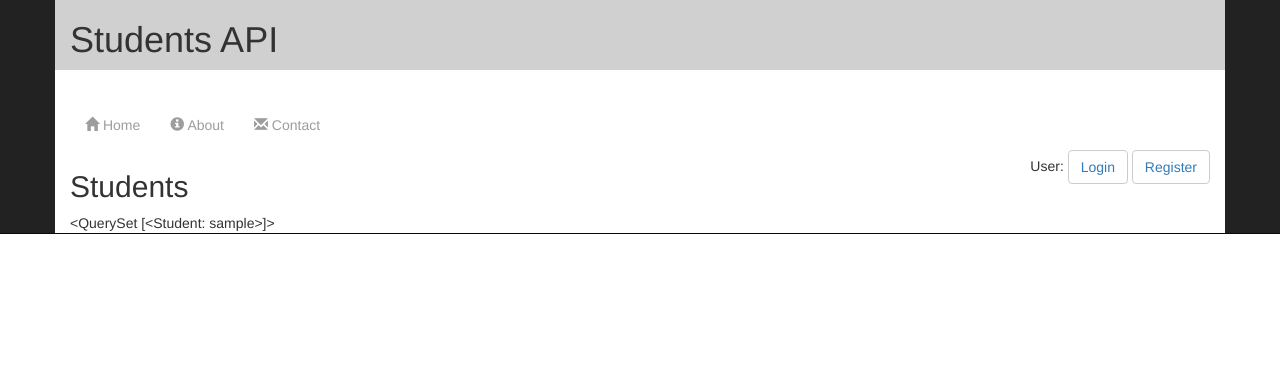
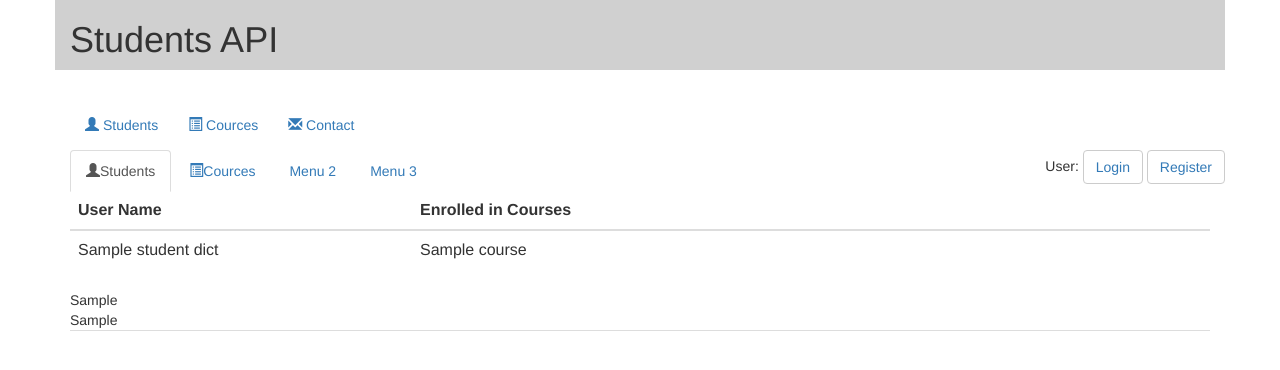
Before and after one commit to gajal123/Students_API, a Django app: template Students/templates/home.html in a window 1280 px wide. Shown: the top 370 px of the page. Run offline with Django 3.2, Linux system fonts and the light colour scheme; tables that the repository leaves empty hold one stand-in row (values such as "Sample post"); the template is opened without the code that fills it: values that come from a table or form of the project are taken from there, most other values are stand-ins (such as "Sample title", 1, 10 or a date in 2020); some libraries are stand-ins or nearby versions.

Commit message:
created navbar. Displayed Students with their Cources

```diff
--- a/Students/templates/base.html
+++ b/Students/templates/base.html
@@ -12,15 +12,21 @@
     <meta name="description" content="">
     <meta name="author" content="">
     <link rel="shortcut icon" href="http://getbootstrap.com/assets/ico/favicon.ico">
+      <link rel="stylesheet" href="https://maxcdn.bootstrapcdn.com/bootstrap/3.3.7/css/bootstrap.min.css">
+  <script src="https://ajax.googleapis.com/ajax/libs/jquery/3.3.1/jquery.min.js"></script>
+  <script src="https://maxcdn.bootstrapcdn.com/bootstrap/3.3.7/js/bootstrap.min.js"></script>
     <title>Students API</title>
       <style>
           body{
               background: #ffffff;
           }
+     /*      .navbar-nav:hover{
+              background: #000000;
+          } */
       </style>
     </head>
     <body class="body-top">
-    <div class="navbar navbar-inverse navbar-fixed-top" role="navigation">
+    <div class="navbar navbar-fixed-top" role="navigation">
 	  <div class="header-top">
 	    <div class="container" style="background: #D0D0D0">
 	      <h1 class="header-text" style="font-color:#D0D0D0">Students API</h1>
@@ -35,20 +41,26 @@
             <span class="icon-bar"></span>
           </button>
         </div>
-        <div class="collapse navbar-collapse">
+        <div class="collapse navbar-collapse" id="menu">
           <ul class="nav navbar-nav">
-            <li><a href="#"><span class="glyphicon glyphicon-home"></span> Home</a></li>
-            <li><a href="#about"><span class="glyphicon glyphicon-info-sign"></span> About</a></li>
-            <li><a href="#contact"><span class="glyphicon glyphicon-envelope"></span> Contact</a></li>
+            <li><a href="#Students" class="menu_content"><span class="glyphicon glyphicon-user"></span> Students</a></li>
+            <li><a href="#" id="Cources" class="menu_content"><span class="glyphicon glyphicon-list-alt"></span> Cources</a></li>
+            <li><a href="#contact" class="menu_content"><span class="glyphicon glyphicon-envelope"></span> Contact</a></li>
           </ul>
         </div>
+            </ul>
+        <ul class="nav nav-tabs">
+    <li class="active"><a data-toggle="tab" href="#students"><span class="glyphicon glyphicon-user"></span>Students</a></li>
+    <li><a data-toggle="tab" href="#cources"><span class="glyphicon glyphicon-list-alt"></span>Cources</a></li>
+    <li><a data-toggle="tab" href="#menu2">Menu 2</a></li>
+    <li><a data-toggle="tab" href="#menu3">Menu 3</a></li>
           {% block content %}
-  	 {% endblock %}
+  	      {% endblock %}
       </div>
 
 
     </div>
-    <script src="https://ajax.googleapis.com/ajax/libs/jquery/1.11.0/jquery.min.js"></script>
+<!--     <script src="https://ajax.googleapis.com/ajax/libs/jquery/1.11.0/jquery.min.js"></script> -->
 
   </body>
 </html>
--- a/Students/templates/hello.html
+++ /dev/null
@@ -1,4 +0,0 @@
-
-<p>
-    Hello
-</p>
--- a/Students/templates/home.html
+++ b/Students/templates/home.html
@@ -1,3 +1,19 @@
+<script>
+	$(document).ready(function(){
+    $("#menu li").click(function() {
+        $("#menu li").removeClass('active');
+        $(this).addClass("active");
+        $(".menu_content").hide();
+        var selected_tab = $(this).find("a").attr("href");
+        $(selected_tab).fadeIn();
+        return false;
+    });
+});
+
+$('#Cources').click(function() {
+  $('#menu a[href="#Cources"]').tab('show');
+});
+</script>
 {% extends 'base.html' %}
 
 {% block title %}Login{% endblock %}
@@ -12,7 +28,6 @@
                 <button type="button" class="btn btn-default"><a href="{% url 'register'%}">Register</a></button>
             {% endif %}
 		</div>
-      <h2>Students</h2>
 <!--       <script type = "text/javascript" language = "javascript">
          $(document).ready(function() {
             $("#driver").click(function(event){
@@ -24,9 +39,45 @@
 	<script>
 
 	</script>
-      <div id = "stage" style = "background-color:cc0;">
-      </div>
-	  <div id="hello">
-          {{students}}
+<div class="tab-content">
+	  <div id="students" class="tab-pane fade in active">
+          <div>
+              <table class="table table-hover">
+                  <thead>
+                      <tr>
+                          <th style="width:30%"> User Name</th>
+                          <th> Enrolled in Courses </th>
+                      </tr>
+                  </thead>
+               	 <tbody>
+				 	{% for student_name, cources in student_dict.items %}
+                    	<tr>
+                            <td>{{ student_name }}</td>
+                       	    <td>
+                                {% if cources %}
+                                    {% for course in cources %}
+                                        {{course}}<br/>
+                                    {% endfor %}
+                                {% else %}
+                                	None
+                                {% endif %}
+                            </td>
+						</tr>
+                    {% endfor %}
+
+
+                 </tbody>
+              </table>
+          </div>
+          	{{student_courses}}<br/>
+          {{student_dict}}<br/>
 	  </div>
+	  <div id="cources" class="tab-pane fade">
+          <p>
+              hello
+          </p>
+
+	   </div>
+</div>
+
 	  {% endblock %}
--- a/students/models.py
+++ b/students/models.py
@@ -40,4 +40,4 @@ class StudentCourse(models.Model):
     course = models.ForeignKey(Course, on_delete=models.CASCADE)
 
     def __str__(self):
-        return '{} {}'.format(self.student.username, self.course.name)
+        return '{} {}'.format(self.student.user.username, self.course.name)
```
Also changed, not shown: Students/views.py (+14 -0 lines), students/views.py (line endings or trailing spaces).
